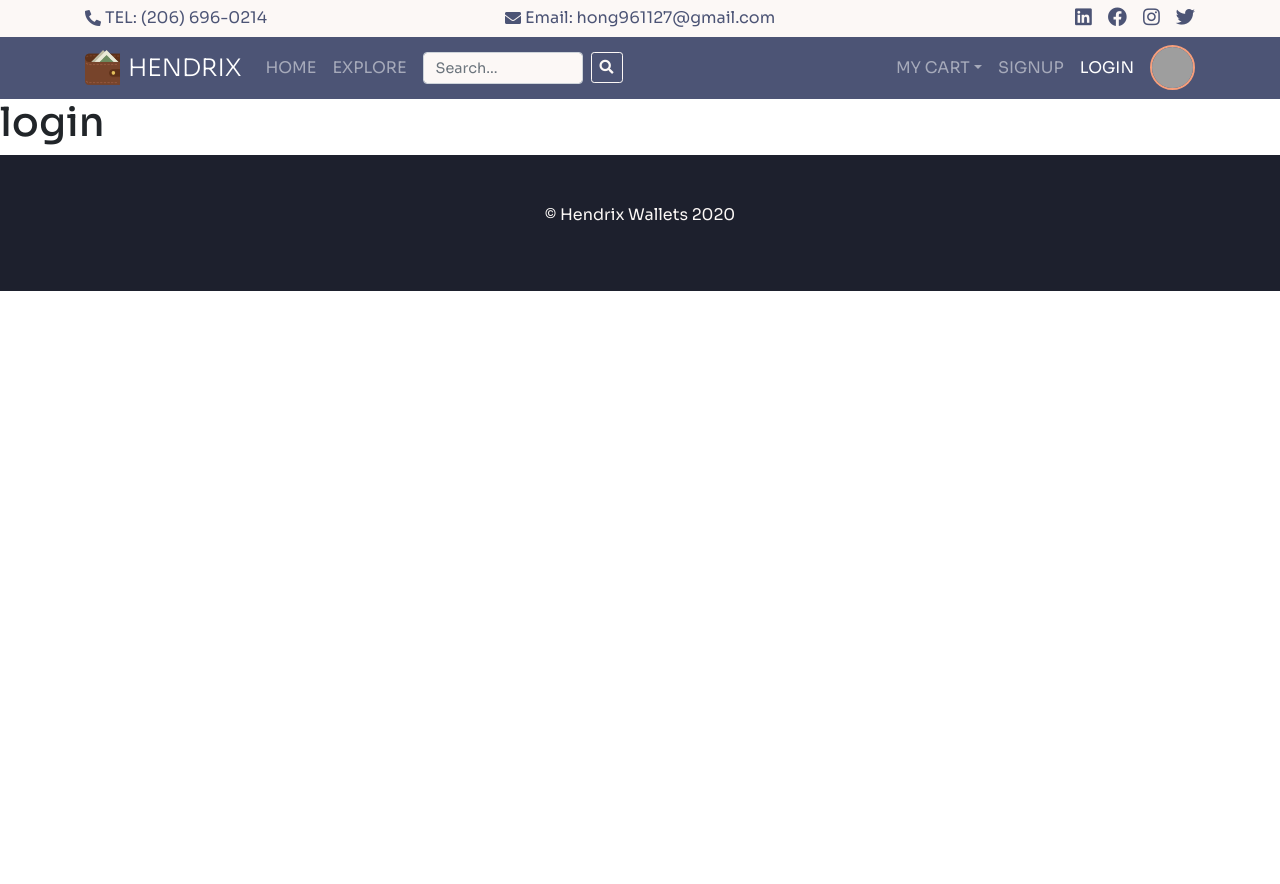
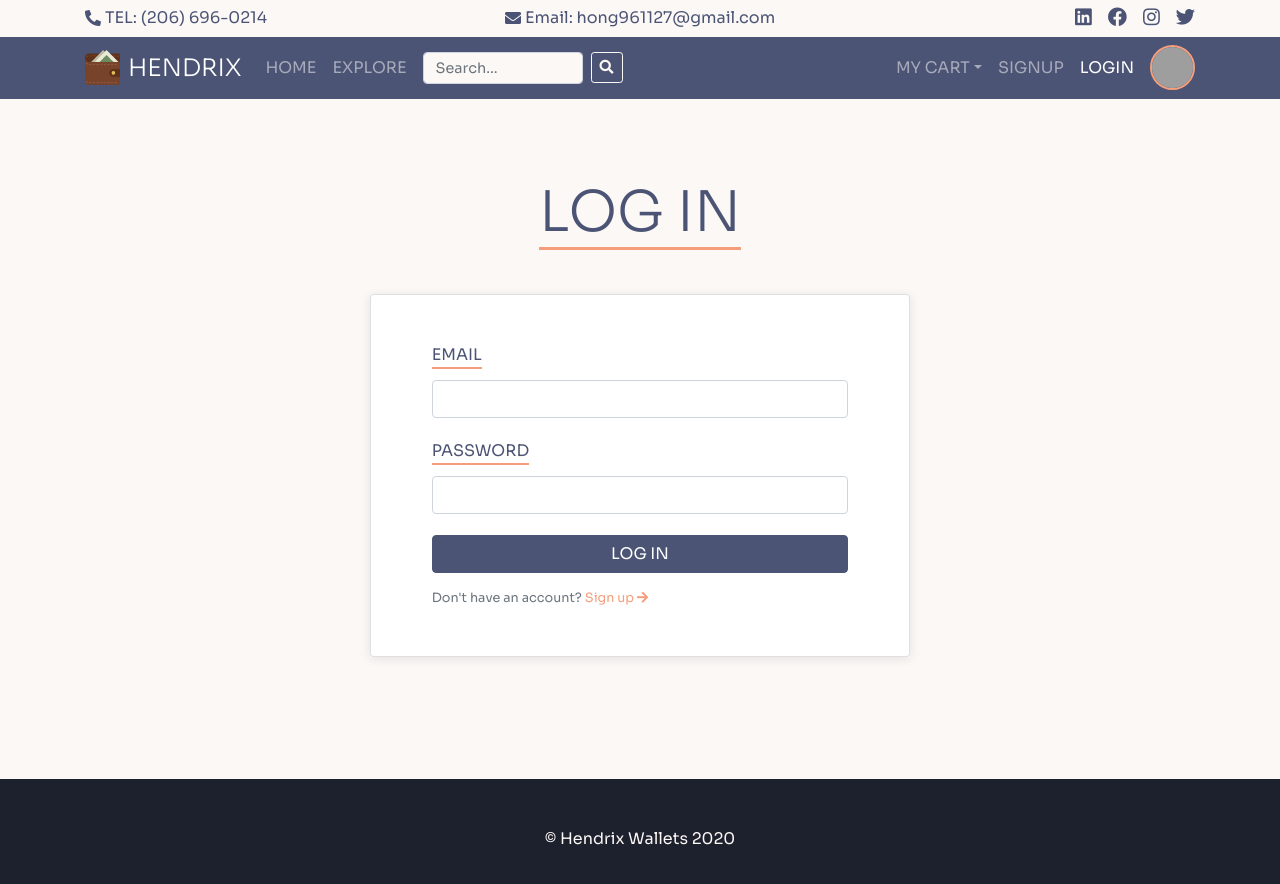
Before and after one commit to hyhong-code/Hendrix-Wallets, a React (Create React App) app in the folder client/: page /login in a window 1280 px wide. Shown: the top 884 px of the page. Before the commit the page ends 800 px from the top, so only its background shows below. Built offline with nearby package versions, Linux system fonts and the light colour scheme; no server answers; grey boxes are pictures that could not be loaded.

Commit message:
Add login form

```diff
--- a/client/src/App.scss
+++ b/client/src/App.scss
@@ -409,6 +409,8 @@ body {
   }
 
   .form {
+    @include card-shadow();
+
     .form-group {
       margin-bottom: 1.3rem;
       label {
--- a/client/src/components/pages/Login.js
+++ b/client/src/components/pages/Login.js
@@ -1,10 +1,83 @@
-import React from "react";
+import React, { useState } from "react";
+import { Link } from "react-router-dom";
 
 const Login = () => {
+  const [formData, setFormData] = useState({
+    email: "",
+    password: "",
+  });
+
+  const { email, password } = formData;
+  const handleChange = (evt) => {
+    const { name, value } = evt.target;
+    setFormData((prev) => ({ ...prev, [name]: value }));
+  };
+
+  const handleSubmit = (evt) => {
+    evt.preventDefault();
+    console.log(formData);
+    setFormData({
+      email: "",
+      password: "",
+    });
+  };
+
   return (
-    <div>
-      <h1>login</h1>
-    </div>
+    <section id="signup" className="py-6 bg-light text-dark">
+      <div className="container">
+        <div className="row">
+          <div className="col-md-6 offset-md-3">
+            <h1 className="display-4 text-center text-primary mb-5">
+              <span>LOG IN</span>
+            </h1>
+            <div className="form">
+              <div className="card card-body py-5 px-3">
+                <div className="row">
+                  <div className="col-10 offset-1">
+                    <form onSubmit={handleSubmit}>
+                      <div className="form-group">
+                        <label htmlFor="email">EMAIL</label>
+                        <input
+                          type="text"
+                          className="form-control"
+                          id="email"
+                          name="email"
+                          value={email}
+                          onChange={handleChange}
+                        />
+                      </div>
+                      <div className="form-group">
+                        <label htmlFor="password">PASSWORD</label>
+                        <input
+                          type="password"
+                          className="form-control"
+                          id="password"
+                          name="password"
+                          value={password}
+                          onChange={handleChange}
+                        />
+                      </div>
+
+                      <input
+                        type="submit"
+                        className="btn btn-primary btn-block"
+                        value="LOG IN"
+                      />
+                      <small className="form-text text-muted mt-3">
+                        Don't have an account?{" "}
+                        <Link to="/signup" className="text-secondary">
+                          Sign up <i className="fas fa-arrow-right"></i>
+                        </Link>
+                      </small>
+                    </form>
+                  </div>
+                </div>
+              </div>
+            </div>
+          </div>
+        </div>
+      </div>
+    </section>
   );
 };
 
--- a/client/src/components/pages/Signup.js
+++ b/client/src/components/pages/Signup.js
@@ -1,7 +1,31 @@
-import React from "react";
+import React, { useState } from "react";
 import { Link } from "react-router-dom";
 
 const Signup = () => {
+  const [formData, setFormData] = useState({
+    name: "",
+    email: "",
+    password: "",
+    passwordConfirm: "",
+  });
+
+  const { name, email, password, passwordConfirm } = formData;
+  const handleChange = (evt) => {
+    const { name, value } = evt.target;
+    setFormData((prev) => ({ ...prev, [name]: value }));
+  };
+
+  const handleSubmit = (evt) => {
+    evt.preventDefault();
+    console.log(formData);
+    setFormData({
+      name: "",
+      email: "",
+      password: "",
+      passwordConfirm: "",
+    });
+  };
+
   return (
     <section id="signup" className="py-6 bg-light text-dark">
       <div className="container">
@@ -14,22 +38,27 @@ const Signup = () => {
               <div className="card card-body py-5 px-3">
                 <div className="row">
                   <div className="col-10 offset-1">
+                    <form onSubmit={handleSubmit}>
                       <div className="form-group">
-                      <label htmlFor="email">NAME</label>
+                        <label htmlFor="email">EMAIL</label>
                         <input
                           type="email"
                           className="form-control"
                           id="email"
                           name="email"
+                          value={email}
+                          onChange={handleChange}
                         />
                       </div>
                       <div className="form-group">
-                      <label htmlFor="name">EMAIL</label>
+                        <label htmlFor="name">NAME</label>
                         <input
                           type="text"
                           className="form-control"
                           id="name"
                           name="name"
+                          value={name}
+                          onChange={handleChange}
                         />
                       </div>
                       <div className="form-group">
@@ -39,15 +68,21 @@ const Signup = () => {
                           className="form-control"
                           id="password"
                           name="password"
+                          value={password}
+                          onChange={handleChange}
                         />
                       </div>
                       <div className="form-group">
-                      <label htmlFor="passwordConfirm">CONFIRM PASSWORD</label>
+                        <label htmlFor="passwordConfirm">
+                          CONFIRM PASSWORD
+                        </label>
                         <input
                           type="password"
                           className="form-control"
                           id="passwordConfirm"
                           name="passwordConfirm"
+                          value={passwordConfirm}
+                          onChange={handleChange}
                         />
                       </div>
                       <input
@@ -56,11 +91,12 @@ const Signup = () => {
                         value="SIGN UP"
                       />
                       <small className="form-text text-muted mt-3">
-                      Already have account?{" "}
-                      <Link to="/login">
+                        Already have an account?{" "}
+                        <Link to="/login" className="text-secondary">
                           Log in <i className="fas fa-arrow-right"></i>
                         </Link>
                       </small>
+                    </form>
                   </div>
                 </div>
               </div>
```
Lines whose indentation alone changed are shown as unchanged.
